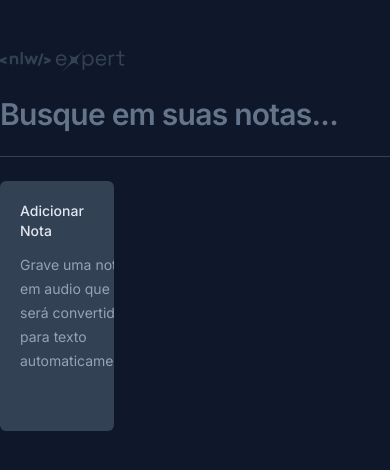
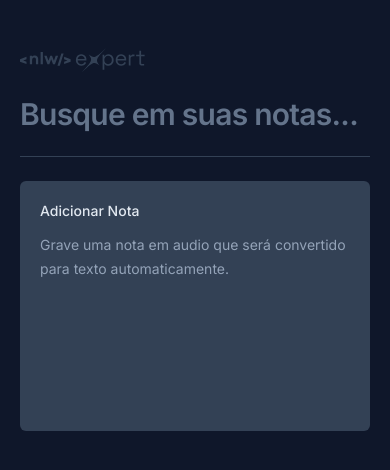
Before and after one commit to Pedroo07/Notes-ts, a React (Vite) app: page / in a window 390 px wide. Shown: the top 470 px of the page. Built offline with nearby package versions, Linux system fonts and the light colour scheme.

Commit message:
Deixando site responsivo

```diff
--- a/src/App.tsx
+++ b/src/App.tsx
@@ -47,7 +47,7 @@
   const filteredNotes = search !== '' ? notes.filter(notes => notes.content.toLocaleLowerCase().includes(search.toLocaleLowerCase())) : notes
 
   return (
-    <div className="mx-auto max-w-6xl my-12 space-y-6">
+    <div className="mx-auto max-w-6xl my-12 space-y-6 px-5">
       <img src={Logo} alt="Logo Nlw" />
       <form className='w-full'>
         <input
@@ -58,7 +58,7 @@
           />
       </form>
       <div className='h-px bg-slate-700' />
-      <div className='grid grid-cols-3 gap-6 auto-rows-[250px]'>
+      <div className='grid grid-cols-1 md:grid-cols-2 lg:grid-cols-3 gap-6 auto-rows-[250px]'>
         <AddNoteCard onNoteCreated={onNoteCreated} />
         {filteredNotes.map(note => {
           return <NoteCard key={note.id} note={note} onDeleteNote={handleDeleteNotes} />
--- a/src/components/AddNoteCard.tsx
+++ b/src/components/AddNoteCard.tsx
@@ -79,7 +79,7 @@
             </Dialog.Trigger>
             <Dialog.Portal>
                 <Dialog.Overlay className=' inset-0 fixed bg-black/45' />
-                <Dialog.Content className='fixed left-1/2 top-1/2 -translate-x-1/2 -translate-y-1/2 max-w-[640px] w-full h-[60vh] bg-slate-700 rounded-md flex flex-col outline-none'>
+                <Dialog.Content className='fixed inset-4 md:inset-auto md:left-1/2 md:top-1/2 md:-translate-x-1/2 md:-translate-y-1/2 md:max-w-[640px] md:w-full md:h-[60vh] bg-slate-700 md:rounded-md flex flex-col outline-none'>
                     <Dialog.DialogClose className='absolute right-0 top-0 bg-slate-800 p-1.5 text-slate-400 hover:text-slate-100'>
                         <X className='size-5' />
                     </Dialog.DialogClose>
--- a/src/components/NoteCard.tsx
+++ b/src/components/NoteCard.tsx
@@ -22,7 +22,7 @@
             </Dialog.Trigger>
             <Dialog.Portal>
                 <Dialog.Overlay className=' inset-0 fixed bg-black/45' />
-                <Dialog.Content className='fixed left-1/2 top-1/2 -translate-x-1/2 -translate-y-1/2 max-w-[640px] w-full h-[60vh] bg-slate-700 rounded-md flex flex-col outline-none'>
+                <Dialog.Content className='fixed inset-4 md:inset-auto md:left-1/2 md:top-1/2 md:-translate-x-1/2 md:-translate-y-1/2 md:max-w-[640px] md:w-full md:h-[60vh] bg-slate-700 md:rounded-md flex flex-col outline-none'>
                     <Dialog.DialogClose className='absolute right-0 top-0 bg-slate-800 p-1.5 text-slate-400 hover:text-slate-100'>
                         <X className='size-5' />
                     </Dialog.DialogClose>
```
